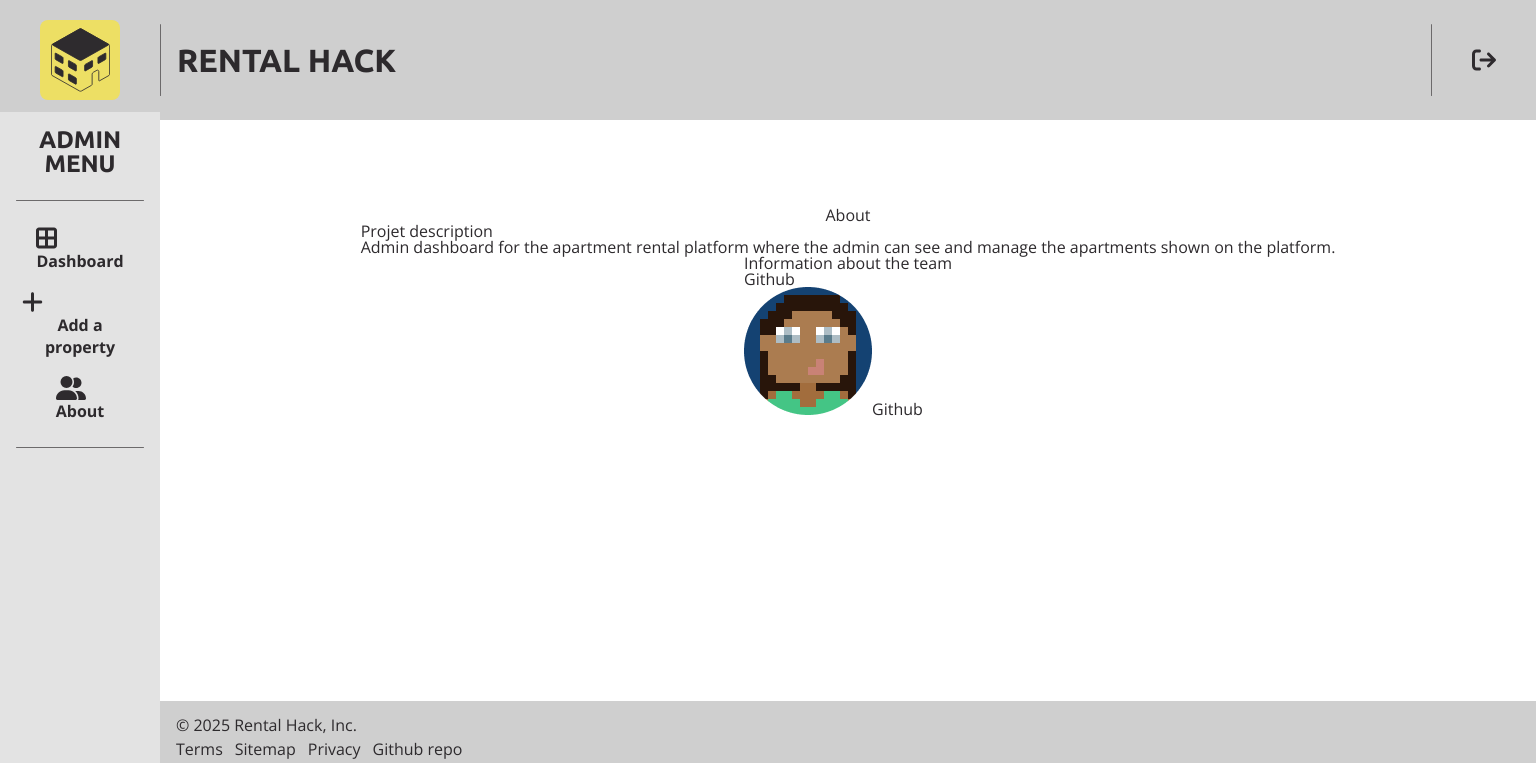
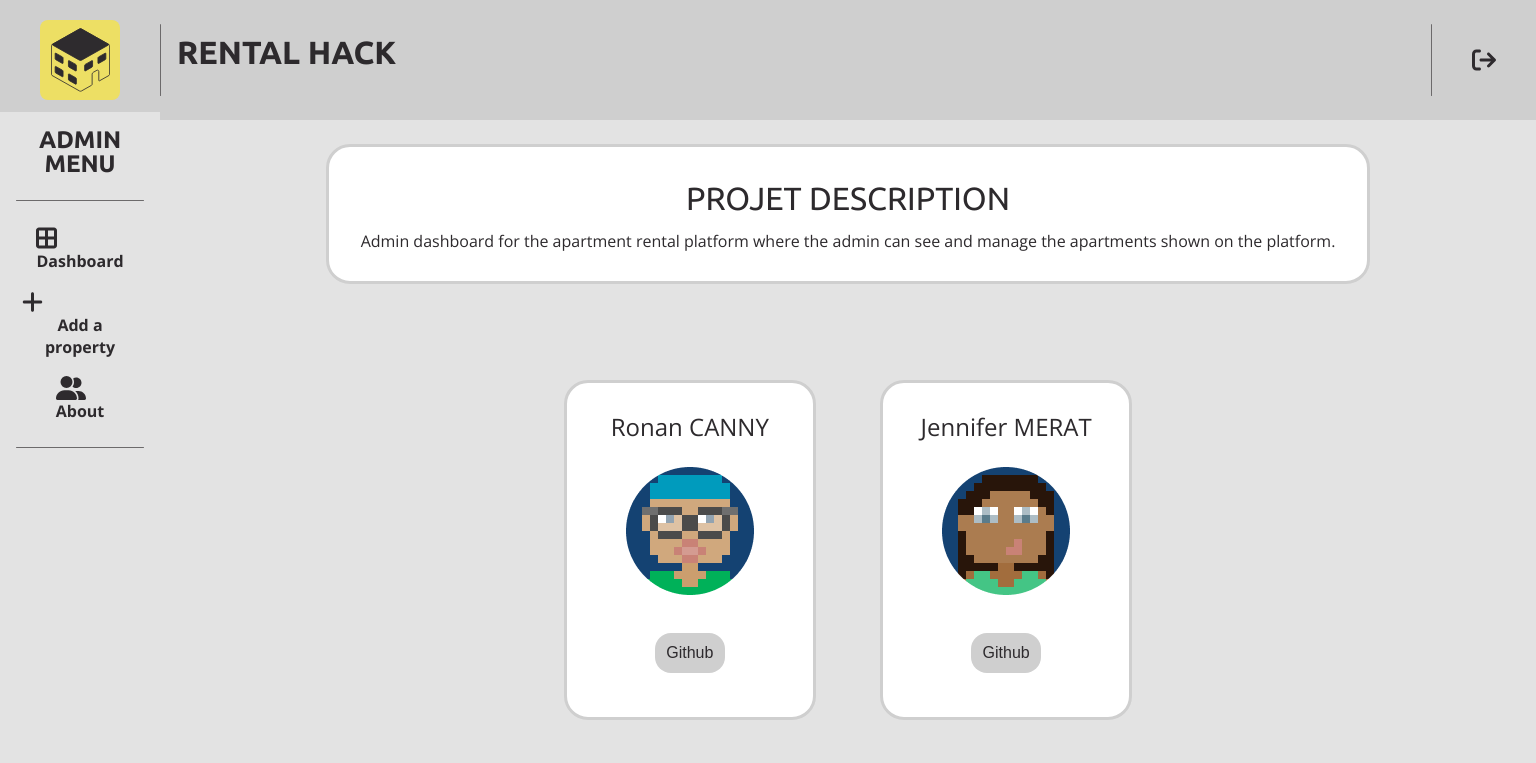
Before and after one commit to refinejcode49/lab-apartment-rental-admin, a React (Vite) app: page /about in a window 1536 px wide. Shown: the top 763 px of the page. Built offline with nearby package versions, Linux system fonts and the light colour scheme; grey boxes are pictures that could not be loaded.

Commit message:
about page and footer fixes

```diff
--- a/src/App.css
+++ b/src/App.css
@@ -730,6 +730,14 @@ a {
   gap: 0.5rem;
 }
 
+.repo-link {
+  display: flex;
+  justify-content: center;
+  align-items: center;
+  font-size: 1.2rem;
+  text-decoration: underline;
+}
+
 .footer-list {
   list-style: none;
   display: flex;
@@ -1078,20 +1086,81 @@ a {
 
   /*about page*/
   .about {
-    background-color: var(bg-page-grey-33);
+    background-color: var(--bg-menu-grey);
     display: flex;
     flex-direction: column;
     align-items: center;
     justify-content: center;
   }
 
+  .about h2 {
+    font-weight: 400;
+  }
+
   .project-description {
-    background-color: var(bg-page-grey-33);
+    padding: 2rem;
+    margin: 2rem;
+    display: flex;
+    flex-direction: column;
+    align-items: center;
+    justify-content: center;
+    border: 0.2rem solid var(--bg-nav-button-grey);
+    border-radius: 1.5rem;
+    background-color: var(--white)
+  }
+
+  .title {
+    padding-bottom: 1rem;
   }
 
   .team-info {
+    display: flex;
+    flex-direction: row;
+    justify-content: space-between;
+    align-items: center;
+    /*background-color: var(--white);*/
+    margin: 2rem;
+  }
+
+  .team-info h2 {
+    display: flex;
+  }
+
+  .jennifer, .ronan {
+    padding: 2rem;
+    margin: 2rem;
+    display: flex;
+    flex-direction: column;
+    align-items: center;
+    justify-content: center;
+
+    border: 0.2rem solid var(--bg-nav-button-grey);
+    border-radius: 1.5rem;
     background-color: var(--white);
   }
+  .ronan img {
+    padding: 1rem;
+    margin: 0.7rem;
+  }
 
+  .jennifer img {
+    padding: 1rem;
+    margin: 0.7rem;
+  }
+  .name-team {
+    font-size: 1.5rem;
+    /*font-weight: 700;*/
+  }
+
+  .about-btn {
+    background-color: var(--bg-nav-button-grey);
+    color: var(--main-dark);
+    border: none;
+    border-radius: 1rem;
+    padding: 0.7rem;
+    margin: 0.7rem;
+    font-size: 1rem;
+
+  }
 
 }
--- a/src/components/Footer.jsx
+++ b/src/components/Footer.jsx
@@ -8,16 +8,19 @@ export const Footer = () => {
   return (
     <footer className="footer">
       <div className="footer-text">
+      <div className="repo-link">
+      <Link to="https://github.com/refinejcode49/lab-apartment-rental-admin">
+          <p className="footer-list-item">Github repositery</p>
+          </Link>
+      </div>
         <p>© 2025 Rental Hack, Inc.</p>
         <ul className="footer-list">
           <li className="footer-list-item">Terms</li>
           <li className="footer-list-item">Sitemap</li>
           <li className="footer-list-item">Privacy</li>
-          <Link to="https://github.com/refinejcode49/lab-apartment-rental-admin">
-          <li className="footer-list-item">Github repo</li>
-          </Link>
         </ul>
       </div>
+
      <div className="footer-actions">
         <div className="language-container">
           <img src={globeIcon} alt="map icon" className="footer-icon"/>
--- a/src/page/About.jsx
+++ b/src/page/About.jsx
@@ -1,24 +1,29 @@
 import React from 'react'
 import { Link } from 'react-router-dom'
+import imageRonan from "../assets/profile-5.png"
 import imageJennifer from "../assets/profile-7.png"
+
 
 export const About = () => {
   return (
     <div className="about">
-        <h2>About</h2>
     <div className="project-description">
-      <h2>Projet description</h2>
+      <h2 className="title">Projet description</h2>
         <p>Admin dashboard for the apartment rental platform where the admin can see and manage the apartments shown on the platform.</p>
     </div>
     <div className="team-info">
-      <h2>Information about the team</h2>
+
         <div className="ronan">
-          <img/>
-          <Link to="https://github.com/CannyRo">Github</Link>
+          <h2 className="name-team">Ronan CANNY </h2>
+          <img src={imageRonan}/>
+          <Link to="https://github.com/CannyRo">
+          <button className="about-btn">Github</button></Link>
         </div>
         <div className="jennifer">
+          <h2 className="name-team">Jennifer MERAT</h2>
           <img src={imageJennifer}/>
-          <Link to="https://github.com/refinejcode49">Github</Link>
+          <Link to="https://github.com/refinejcode49">
+          <button className="about-btn">Github</button></Link>
         </div>
     </div>
     </div>
```
Also changed, not shown: src/assets/profile-5.png (added).
